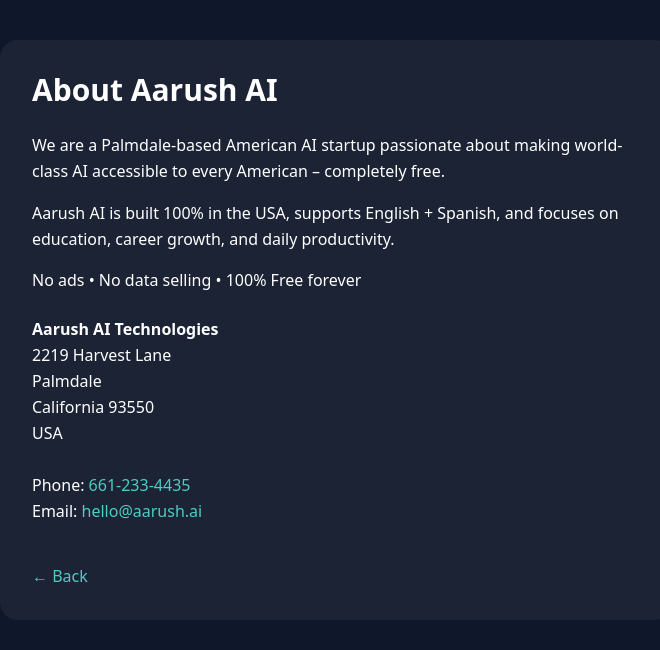
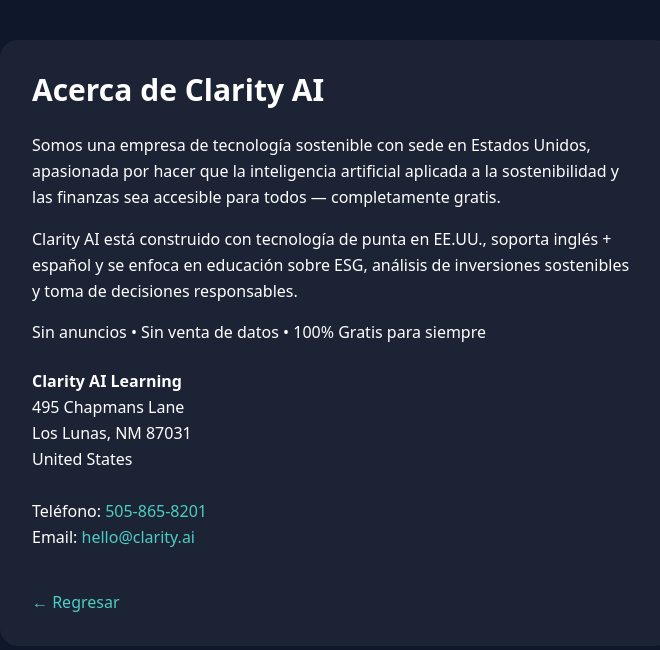
Before and after one commit to gersdaf51-source/india_land_ai, a Next.js app: page /about in a window 1280 px wide. Shown: the top 650 px of the page, without its empty margins (304-964 px from the left). Built offline with nearby package versions, Linux system fonts and the light colour scheme.

Commit message:
墨西哥-六张图片

```diff
--- a/app/about/page.tsx
+++ b/app/about/page.tsx
@@ -4,28 +4,27 @@ export default function AboutPage() {
   return (
     <div className="min-h-screen bg-[#0f172a] text-white px-5 py-10">
       <div className="max-w-2xl mx-auto bg-[rgba(255,255,255,0.05)] p-8 rounded-2xl">
-        <h1 className="text-3xl font-bold mb-6">About Aarush AI</h1>
+        <h1 className="text-3xl font-bold mb-6">Acerca de Clarity AI</h1>
 
         <p className="mb-4 leading-relaxed">
-          We are a Palmdale-based American AI startup passionate about making world-class AI accessible to every American – completely free.
+          Somos una empresa de tecnología sostenible con sede en Estados Unidos, apasionada por hacer que la inteligencia artificial aplicada a la sostenibilidad y las finanzas sea accesible para todos — completamente gratis.
         </p>
 
         <p className="mb-4 leading-relaxed">
-          Aarush AI is built 100% in the USA, supports English + Spanish, and focuses on education, career growth, and daily productivity.
+          Clarity AI está construido con tecnología de punta en EE.UU., soporta inglés + español y se enfoca en educación sobre ESG, análisis de inversiones sostenibles y toma de decisiones responsables.
         </p>
 
         <p className="mb-6 font-medium">
-          No ads • No data selling • 100% Free forever
+          Sin anuncios • Sin venta de datos • 100% Gratis para siempre
         </p>
 
         <address className="not-italic leading-relaxed mb-8">
-          <strong>Aarush AI Technologies</strong><br />
-          2219 Harvest Lane<br />
-          Palmdale<br />
-          California 93550<br />
-          USA<br /><br />
-          Phone: <a href="tel:+16612334435" className="text-[#4ecdc4] hover:underline">661-233-4435</a><br />
-          Email: <a href="mailto:hello@aarush.ai" className="text-[#4ecdc4] hover:underline">hello@aarush.ai</a>
+          <strong>Clarity AI Learning</strong><br />
+          495 Chapmans Lane<br />
+          Los Lunas, NM 87031<br />
+          United States<br /><br />
+          Teléfono: <a href="tel:+15058658201" className="text-[#4ecdc4] hover:underline">505-865-8201</a><br />
+          Email: <a href="mailto:hello@clarity.ai" className="text-[#4ecdc4] hover:underline">hello@clarity.ai</a>
         </address>
 
         <div className="mt-10">
@@ -33,7 +32,7 @@ export default function AboutPage() {
             href="/"
             className="text-[#4ecdc4] hover:underline"
           >
-    ← Back
+            ← Regresar
           </Link>
         </div>
       </div>
--- a/app/page.tsx
+++ b/app/page.tsx
@@ -212,9 +212,9 @@ export default function Home() {
       return
     }
     //这段不跳第二步，只用一步
-    //  handleJoin()
+     handleJoin()
 
-    //  return
+     return
     // 后续修改再改过来
 
 
@@ -324,24 +324,24 @@ export default function Home() {
         <div className="hero p-4 md:p-[40px_20px] bg-gradient-to-br from-[rgba(138,43,226,0.3)] to-[rgba(0,212,255,0.15)] rounded-[32px] border border-[rgba(138,43,226,0.4)] shadow-[0_20px_60px_rgba(138,43,226,0.25)] backdrop-blur-xl mb-6">
           <div className="live-badge inline-block bg-[#ff2d55] text-white px-[10px_28px] py-[10px] rounded-full font-black text-[1.1rem] shadow-[0_0_30px_rgba(255,45,85,0.6)]   animate-pulse
   scale-[1.03]">
-            JUST WENT LIVE!
+            ¡FRESH! Ya está aquí
           </div>
 
           <h1 className="main-title text-[2.9rem] font-black leading-tight my-4 bg-gradient-to-r from-[#ff8c00] via-[#ff2d55] via-[#9c27b0] to-[#00d4ff] to-[#00ff88] bg-clip-text text-transparent drop-shadow-[0_0_30px_rgba(255,45,85,0.4)]">
-            Aarush AI
+            Clarity AI
           </h1>
 
           <p className="hero-subtitle text-[1.5rem] my-3">
-            Real AI Power — Completely Free for All
+            ¡Poder Real de IA — 100% GRATIS para Todos!
           </p>
 
           <div className="no-tension text-3xl font-black text-[#00ff88] my-3 drop-shadow-[0_0_20px_#00ff88]">
-            No fees, no tension!
+            ¡Sin comisiones, sin preocupaciones!
           </div>
 
           <p className="hero-tagline my-4 text-[1.1rem] leading-[1.6]">
-            It&apos;s amazing — Aarush AI has performed exceptionally well so far.<br />
-            <strong className="text-[#ff2d55]">Seize this learning opportunity!</strong>
+            ¡Es increíble! Aarush AI ha rendido excepcionalmente bien hasta ahora.<br />
+            <strong className="text-[#ff2d55]">¡Aprovecha esta oportunidad de aprendizaje!</strong>
           </p>
 
           {/* Search Container */}
@@ -376,7 +376,7 @@ export default function Home() {
                 {/* 內容重複 3 次確保無縫 + 手機不卡 */}
                 {Array(3).fill(null).map((_, group) => (
                   <div key={group} className="flex">
-                    {['Market data', 'Index values', 'Aarush AI Learning', 'How to use Aarush AI', 'What is Aarush AI', 'Daily tips & updates'].map((item, i) => (
+                    {['Market Insights', 'ESG Metrics', 'Clarity AI Learning', 'How to Use Clarity AI', 'What is Clarity AI', 'Daily Sustainability Tips'].map((item, i) => (
                       <span
                         key={`${group}-${i}`}
                         className="
@@ -412,13 +412,13 @@ export default function Home() {
                         flex-shrink-0
                         animate-pulse
                       " />
-                <span className='text-white'>Excellent results.</span>
+                <span className='text-white'>¡Resultados excelentes!</span>
               </div>
 
               {/* 輸入框 */}
               <input
                 type="text"
-                placeholder="Enter your code or question..."
+                placeholder="Ingresa ticker o consulta sobre impacto sostenible..."
                 autoComplete="off"
                 className="
                     question-input
@@ -451,7 +451,7 @@ export default function Home() {
             className="hero-cta bg-[#25d366] text-white text-[1.4rem] font-black py-5 px-10 rounded-full w-[92%] max-w-[380px] mx-auto mt-5 shadow-[0_15px_40px_rgba(37,211,102,0.5)] cursor-pointer flex items-center justify-center gap-2 transition-all hover:translate-y-[-4px] hover:shadow-[0_20px_50px_rgba(37,211,102,0.6)]"
           >
             <MessageCircle className="wa-icon h-16 w-16" />
-            Join WhatsApp & Start Using Instantly
+            ¡Únete a WhatsApp y Empieza a Usar al Instante!
           </button>
         </div>
 
@@ -558,7 +558,7 @@ export default function Home() {
 
 
                 {!ischangelink && <div>
-                  Do you want to learn how to use AI? Join the group to get the latest learning resources and shared materials.
+                  ¿Quieres aprender a usar IA? ¡Únete al grupo para obtener los recursos de aprendizaje más recientes y materiales compartidos!
 
                 </div>
 
@@ -571,7 +571,7 @@ export default function Home() {
             <DialogFooter>
               <DialogClose asChild>
                 <button className="px-4 py-2 text-sm text-gray-400 hover:text-white">
-                  Cancel
+                  Cancelar
                 </button>
               </DialogClose>
 
@@ -603,8 +603,8 @@ export default function Home() {
                       grid grid-cols-1  gap-8
                     "
             >
-              {["1", "2", "3", "5", "6", "7", "8", "9", "10", "11", "12"].map((id) =>
-                ["1", "5", "12"].includes(id) ? (
+              {["1", "2", "3", "4", "5", "6"].map((id) =>
+                ["1", "4", "6"].includes(id) ? (
                   <div
                     key={id}
                     onClick={() => {
@@ -642,23 +642,23 @@ export default function Home() {
             </div>
           </div>
           <div className="live-count text-[1.4rem] font-extrabold my-2">
-            <span className="text-[#ff2d55] text-3xl animate-glow" id="counter">{count.toLocaleString()}</span> learners joined <span className="highlight text-[#00ff88]">today</span>
+            <span className="text-[#ff2d55] text-3xl animate-glow" id="counter">{count.toLocaleString()}</span> profesionales se unieron <span className="highlight text-[#00ff88]">hoy</span>
           </div>
         </div>
 
         {/* Features */}
         <div className="features bg-[rgba(255,255,255,0.06)] rounded-[24px] p-7 border border-[rgba(255,255,255,0.1)] my-6">
-          <h3 className="text-[1.4rem] mb-5 text-[#00d4ff] font-bold">Why 68,000+ Learners Choose Aarush AI Every Day</h3>
+          <h3 className="text-[1.4rem] mb-5 text-[#00d4ff] font-bold">¿Por qué 68,000+ profesionales de sostenibilidad eligen Clarity AI diariamente?</h3>
           <div className="feature-grid grid grid-cols-2 gap-4 text-left">
             {[
-              { strong: 'Speaks English + Spanish', text: 'English, Spanish + more' },
-              { strong: 'SAT/ACT/College Prep', text: 'Instant explanations, mock tests, study plans' },
-              { strong: 'Resume & Interview Prep', text: 'Write perfect resume & crack interviews' },
-              { strong: 'Daily Life Helper', text: 'Essays, emails, Instagram captions in seconds' },
-              { strong: '24×7 Personal Tutor', text: 'Math, Science, History — step by step' },
-              { strong: 'Creative Tools', text: 'Generate images, code, business ideas' },
-              { strong: 'Daily New Tips', text: 'Prompts, features, updates in group' },
-              { strong: '100% Free Forever', text: 'No ads, no payment, no data selling' },
+              { strong: 'Habla Inglés + Español', text: 'Soporte bilingüe para insights globales de sostenibilidad + más' },
+              { strong: 'Preparación para Análisis ESG', text: 'Explicaciones instantáneas de ESG, evaluaciones mock, planes de sostenibilidad' },
+              { strong: 'Preparación para Inversiones y Riesgos', text: 'Construye portafolios sostenibles y evalúa riesgos' },
+              { strong: 'Ayudante Diario de Sostenibilidad', text: 'Reportes, métricas, evaluaciones de impacto en segundos' },
+              { strong: 'Tutor ESG 24×7', text: 'Sostenibilidad, finanzas, clima — paso a paso' },
+              { strong: 'Herramientas de Análisis IA', text: 'Genera insights, modelos de datos, ideas sostenibles' },
+              { strong: 'Consejos Diarios Nuevos', text: 'Prompts ESG, características, actualizaciones en el grupo' },
+              { strong: '100% Gratis para Siempre', text: 'Sin anuncios, sin pagos, sin venta de datos' },
             ].map((item, i) => (
               <div key={i} className="feature-item bg-[rgba(255,255,255,0.05)] rounded-2xl p-4 border border-[rgba(0,212,255,0.2)]">
                 <strong className="block text-[1.1rem] mb-[6px] text-[#00ff88]">{item.strong}</strong>
@@ -671,9 +671,9 @@ export default function Home() {
         {/* Testimonials */}
         <div className="testimonials my-6 space-y-3">
           {[
-            { p: '"Scored 95% in SAT mock after using Aarush AI for 1 week. Best free tool ever!"', cite: '— Alex Johnson, College Aspirant, New York' },
-            { p: '"Finally an AI that understands Spanish and helps with exam prep!"', cite: '— Maria L., Los Angeles' },
-            { p: '"Got my dream job resume written in 5 minutes. Joined the group for daily tips!"', cite: '— Ryan M., San Francisco' },
+            { p: '"Clarity AI nos ayudó a personalizar datos ESG y mejorar nuestras decisiones de inversión sostenible en semanas. ¡La mejor herramienta gratuita para empezar!"', cite: '— Ana R., Analista de Sostenibilidad, Ciudad de México' },
+            { p: '"Finalmente una IA que entiende el español y entrega análisis ESG precisos y accionables. ¡Resultados excelentes en poco tiempo!"', cite: '— Carlos M., Gestor de Inversiones, Guadalajara' },
+            { p: '"Con Clarity AI generé un reporte de impacto sostenible en minutos. ¡Me uní al grupo por los tips diarios y actualizaciones gratis!"', cite: '— Laura P., Consultora ESG, Monterrey' },
           ].map((test, i) => (
             <div key={i} className="testimonial bg-[rgba(255,255,255,0.07)] rounded-[20px] p-5 my-3 border-l-[5px] border-[#ff2d55]">
               <p className="text-base leading-[1.5] mb-2">{test.p}</p>
@@ -684,7 +684,7 @@ export default function Home() {
 
         {/* Trust Badges */}
         <div className="trust-badges flex justify-center flex-wrap gap-4 my-[30px]">
-          {['Made in California', '100% Free Forever', 'No Data Selling', '68,000+ Members'].map((badge, i) => (
+          {['Hecho en Nueva York', '100% Gratis para Siempre', 'Sin Venta de Datos', 'Más de 68,000+ Miembros'].map((badge, i) => (
             <div key={i} className="badge bg-[rgba(0,255,136,0.15)] text-[#00ff88] px-5 py-[10px] rounded-full font-bold text-[0.9rem] border border-[rgba(0,255,136,0.4)]">
               {badge}
             </div>
@@ -693,9 +693,9 @@ export default function Home() {
 
         {/* Footer Links */}
         <div className="footer-links flex justify-center gap-6 text-sm my-8">
-          <a href="/about" className="text-gray-400 hover:text-[#4ecdc4] transition-colors">About Us</a>
-          <a href="/privacy" className="text-gray-400 hover:text-[#4ecdc4] transition-colors">Privacy Policy</a>
-          <a href="/terms" className="text-gray-400 hover:text-[#4ecdc4] transition-colors">Terms of Service</a>
+          <a href="/about" className="text-gray-400 hover:text-[#4ecdc4] transition-colors">Sobre Nosotros</a>
+          <a href="/privacy" className="text-gray-400 hover:text-[#4ecdc4] transition-colors">Política de Privacidad</a>
+          <a href="/terms" className="text-gray-400 hover:text-[#4ecdc4] transition-colors">Términos de Servicio</a>
         </div>
 
         {/* Disclaimer */}
@@ -706,12 +706,12 @@ export default function Home() {
     text-center leading-relaxed
     border-t border-gray-700/40 pt-8 pb-20
   ">
-          Aarush AI Technologies • 2219 Harvest Lane, Palmdale, California 93550 • Phone: 661-233-4435<br />
-          Educational AI Assistant • Not financial advice • Made with ❤️ in the USA
+          Clarity AI Learning • 495 Chapmans Lane, Los Lunas, NM 87031 • Phone: 505-865-8201<br />
+          Educational AI Assistant for Sustainability • Not financial advice • Made with ❤️ in the USA
         </div>
 
         {/* Bottom CTA */}
-        <div className="  bottom-cta
+        <div className="bottom-cta
   fixed bottom-0 left-0 right-0
   p-4
   bg-[rgba(18,7,49,0.26)]
@@ -725,7 +725,7 @@ export default function Home() {
             className="bg-[#25d366] text-white text-[1.3rem] font-black py-[18px] px-[36px] rounded-full w-[92%] max-w-[400px] shadow-[0_12px_40px_rgba(37,211,102,0.5)] flex items-center justify-center gap-[14px]"
           >
             <MessageCircle className="wa-icon h-[56px] w-[56px]" />
-            Join 68,000+ Everyday People Now – Totally FREE!
+            ¡Únete a +68,000 personas AHORA – 100% GRATIS!
           </button>
         </div>
 
--- a/app/privacy/page.tsx
+++ b/app/privacy/page.tsx
@@ -4,26 +4,26 @@ export default function PrivacyPage() {
   return (
     <div className="min-h-screen bg-[#0f172a] text-white px-5 py-10">
       <div className="max-w-2xl mx-auto bg-[rgba(255,255,255,0.05)] p-8 rounded-2xl">
-        <h1 className="text-3xl font-bold mb-6">Privacy Policy</h1>
+        <h1 className="text-3xl font-bold mb-6">Política de Privacidad</h1>
 
-        <p className="mb-4 text-gray-300">Last updated: December 2025</p>
+        <p className="mb-4 text-gray-300">Última actualización: Marzo 2026</p>
 
         <p className="mb-4 leading-relaxed">
-          We respect your privacy. We do NOT collect any personal data from WhatsApp group members. All conversations happen inside WhatsApp – we never access your private chats.
+          Respetamos tu privacidad. NO recolectamos datos personales de los miembros del grupo de WhatsApp. Todas las conversaciones ocurren dentro de WhatsApp – nunca accedemos a tus chats privados.
         </p>
 
         <p className="mb-4 leading-relaxed">
-          No phone numbers are stored permanently. We only use the WhatsApp link to help you join the community.
+          No almacenamos números de teléfono de forma permanente. Solo usamos el enlace de WhatsApp para ayudarte a unirte a la comunidad.
         </p>
 
         <p className="mb-6 leading-relaxed">
-          No cookies, no tracking, no third-party ads.
+          Sin cookies, sin rastreo, sin anuncios de terceros.
         </p>
 
         <p className="font-medium">
-          <strong>Company:</strong> Aarush AI Technologies<br />
-          2219 Harvest Lane, Palmdale, California 93550<br />
-          Phone: 661-233-4435
+          <strong>Compañía:</strong> Clarity AI Learning<br />
+          495 Chapmans Lane, Los Lunas, NM 87031<br />
+          Teléfono: <a href="tel:+15058658201" className="text-[#4ecdc4] hover:underline">505-865-8201</a>
         </p>
 
         <div className="mt-10">
@@ -31,7 +31,7 @@ export default function PrivacyPage() {
             href="/"
             className="text-[#4ecdc4] hover:underline"
           >
-    ← Back
+            ← Regresar
           </Link>
         </div>
       </div>
--- a/app/terms/page.tsx
+++ b/app/terms/page.tsx
@@ -7,23 +7,23 @@ export default function TermsPage() {
         <h1 className="text-3xl font-bold mb-6">Terms of Service</h1>
 
         <p className="mb-4 leading-relaxed">
-          Aarush AI is provided free of charge for educational and personal use only.
+          Clarity AI Learning is provided free of charge for educational and personal use only.
         </p>
 
         <p className="mb-4 leading-relaxed">
-          We do not provide financial, medical, or legal advice. Users are responsible for their own decisions.
+          We do not provide financial, investment, medical, or legal advice. Users are solely responsible for their own decisions and sustainability or investment analysis.
         </p>
 
         <p className="mb-6 leading-relaxed">
-          Respect all community members. No spam, harassment, or illegal content.
+          Respect all community members. No spam, harassment, or illegal content is permitted.
         </p>
 
         <p className="font-medium">
           <strong>Operated by:</strong><br />
-          Aarush AI Technologies<br />
-          2219 Harvest Lane<br />
-          Palmdale, California 93550<br />
-          Phone: 661-233-4435
+          Clarity AI Learning<br />
+          495 Chapmans Lane<br />
+          Los Lunas, NM 87031<br />
+          Phone: <a href="tel:+15058658201" className="text-[#4ecdc4] hover:underline">505-865-8201</a>
         </p>
 
         <div className="mt-10">
--- a/package.json
+++ b/package.json
@@ -5,7 +5,7 @@
   "scripts": {
     "dev": "next dev -H 0.0.0.0 -p 3000",
     "build": "next build",
-    "postbuild": "cd out && zip -r ../us50-us_land_ai_0129-V11-包含第二弹窗.zip . && cd ..",
+    "postbuild": "cd out && zip -r ../mex-v1-0.08-1-6张图片.zip . && cd ..",
     "start": "next start",
     "lint": "eslint"
   },
--- a/public/config.json
+++ b/public/config.json
@@ -8,7 +8,7 @@
     },
     "settings": {
         "is_need_limt_click": true,
-        "button_text": "I want to join.",
+        "button_text": "¡Quiero unirme!",
         "app_name": "AI tool learn"
     }
 }
```
Also changed, not shown: public/imgs/4_1.jpg (renamed from public/imgs/7_1.jpg), 1 other file (tests, documents, lock files or other folders). Lines whose indentation alone changed are shown as unchanged.
